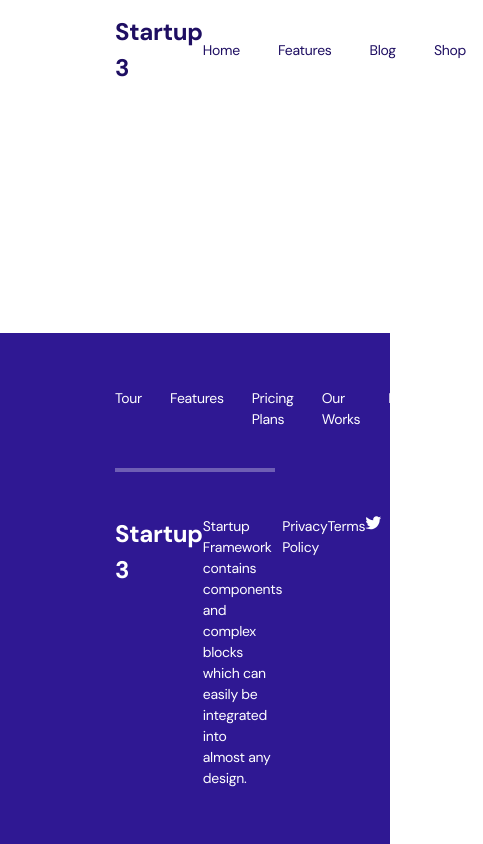
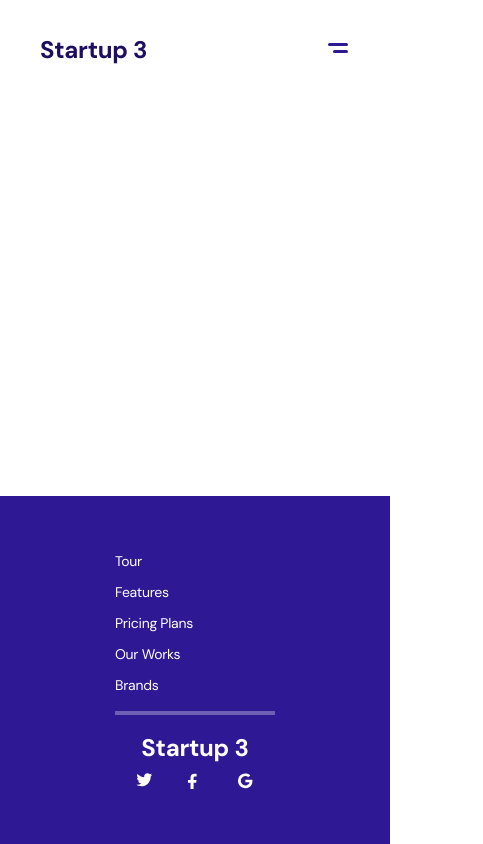
Before and after one commit to oooohri/lisang, a plain HTML site: page layout.html in a window 390 px wide. Shown: the whole page, 483 px wide, since content can reach past the window. Drawn offline with Linux system fonts and the light colour scheme.

Commit message:
모바일 헤더푸터 완

```diff
--- /dev/null
+++ b/js/common.js
@@ -0,0 +1,10 @@
+function isMobile(){
+	return  $(window).width() < 992 ;
+}
+
+$(window).on('load', function(){
+	$('.gnb-toggle').on('click', function(){
+		$('body').toggleClass('gnb-open');
+	});
+
+});
--- a/layout.html
+++ b/layout.html
@@ -10,9 +10,11 @@
     <script src="./js/jquery-3.7.1.min.js"></script>
     <script src="./js/bootstrap.bundle.min.js"></script>
     <script src="./js/swiper-bundle.min.js"></script>
+    <script src="./js/common.js"></script>
 </head>
 <body>
     <div id="wrap">
+        <!-- header -->
         <header id="hd">
             <nav>
                 <a href="#" class="logo">Startup 3</a>
@@ -24,15 +26,44 @@
                     <li><a href="#none" class="icon search"></a></li>
                 </ul>
                 <ul class="auth">
-                    <li><a href="#none">sign In</a></li>
-                    <li class=""><a href="#none" class="btn bg-purple">sign Up</a></li>
+                    <li><a href="#none">Sign In</a></li>
+                    <li class=""><a href="#none" class="btn bg-purple">Sign Up</a></li>
                 </ul>
+                <button type="button" class="gnb-toggle"></button>
             </nav>
+            <div class="gnb-menu">
+                <ul class="gnb-menu-inner">
+                    <li>
+                        <strong>Home</strong>
+                    </li>
+                    <li>
+                        <strong>Features</strong>
+                    </li>
+                    <li>
+                        <strong>Blog</strong>
+                    </li>
+                    <li>
+                        <strong>Shop</strong>
+                    </li>
+                </ul>
+                <div class="gnb-menu-auth">
+                    <div><a href="#none">Sign In</a></div>
+                    <div><a href="#none">Sign Up</a></div>
+                </div>
+            </div>
         </header>
+        <!-- // header -->
+
+        <!-- container -->
         <main id="ct">
+<!-- 페이지 시작 -->
             <div class="container">
             </div>
+<!-- // 페이지 시작 -->
         </main>
+        <!-- // container -->
+
+        <!-- footer  -->
         <footer id="ft">
             <nav>
                 <ul class="main-nav">
@@ -45,7 +76,7 @@
             </nav>
             <hr>
             <div class="footer-info">
-                <p class="logo">Startup 3</p>
+                <div class="logo">Startup 3</div>
                 <p>Startup Framework contains components and <br> complex blocks which can easily be integrated into <br> almost any design.</p>
                 <p>Privacy Policy</p>
                 <p>Terms</p>
@@ -56,6 +87,7 @@
                 </ul>
             </div>
         </footer>
+        <!-- // footer -->
     </div>
 </body>
 </html>
--- a/scss/common/_layout.scss
+++ b/scss/common/_layout.scss
@@ -5,6 +5,7 @@
     min-height: 100vh;
     display: flex;
     flex-direction: column;
+    overflow: hidden;
 }
 .logo {
     font-size: 24px;
@@ -25,15 +26,30 @@ header {
         display: flex;
         justify-content: space-between;
         align-items: center;
-        padding: 40px 115px;
+        padding: 0 40px;
         ul {
             display: flex;
             gap: 38px;
             align-items: center;
         }
-        .auth {
+        .auth-nav {
             gap: 28px;
         }
+        .gnb-toggle {
+            display: none;
+        }
+    }
+    .gnb-menu {
+        position: absolute;
+        transition: .5s;
+        top: 100%;
+        left: 0;
+        right: 0;
+        pointer-events: none;
+        transform: translateX(100%);
+        background-color: #fff;
+        opacity: 0;
+        height: 100vh;
     }
 }
 // main
@@ -61,6 +77,89 @@ footer {
         justify-content: space-between;
         .sns {
             gap: 35px;
+            margin-top: 7px;
         }
     }
 }
+
+// mob
+@include media-max(lg) {
+    // header
+    #hd {
+        #gnb, .auth {
+            display: none;
+        }
+        .gnb-toggle {
+            display: inline-block;
+            position: relative;
+            width: 32px;
+            height: 32px;
+            &::before, &::after {
+                content: "";
+                position: absolute;
+                right: 2px;
+                width: 20px;
+                height: 3px;
+                border-radius: 2px;
+                transition: .2s;
+                background: var(--purple);
+            }
+            &::before {
+                top: calc(50% - 7px);
+            }
+            &::after {
+                top: 50%;
+                width: 15px;
+            }
+        }
+
+        .gnb-menu-inner>li {
+            margin-bottom: 30px;
+        }
+    }
+    // header 오픈할 때
+    .gnb-open {
+        #hd {
+            .gnb-menu {
+                opacity: 1;
+                pointer-events: all;
+                transform: translateX(50%);
+            }
+            .gnb-toggle::before {
+            top: 50%;
+            -webkit-transform: translateY(-50%) rotate(45deg);
+            transform: translateY(-50%) rotate(45deg);
+            }
+            .gnb-toggle::after {
+                top: 50%;
+                width: 20px;
+                -webkit-transform: translateY(-50%) rotate(-45deg);
+                transform: translateY(-50%) rotate(-45deg);
+            }
+        }
+    }
+
+    #ft {
+        .footer-info {
+            align-items: center;
+            p {
+                display: none;
+            }
+        }
+    }
+}
+
+@include media-max(sm){
+    #ft {
+        .main-nav {
+            flex-direction: column;
+            gap: 10px;
+        }
+        hr {
+            margin: 15px 0;
+        }
+        .footer-info {
+            flex-direction: column;
+        }
+    }
+}
```
Also changed, not shown: css/style.css.
